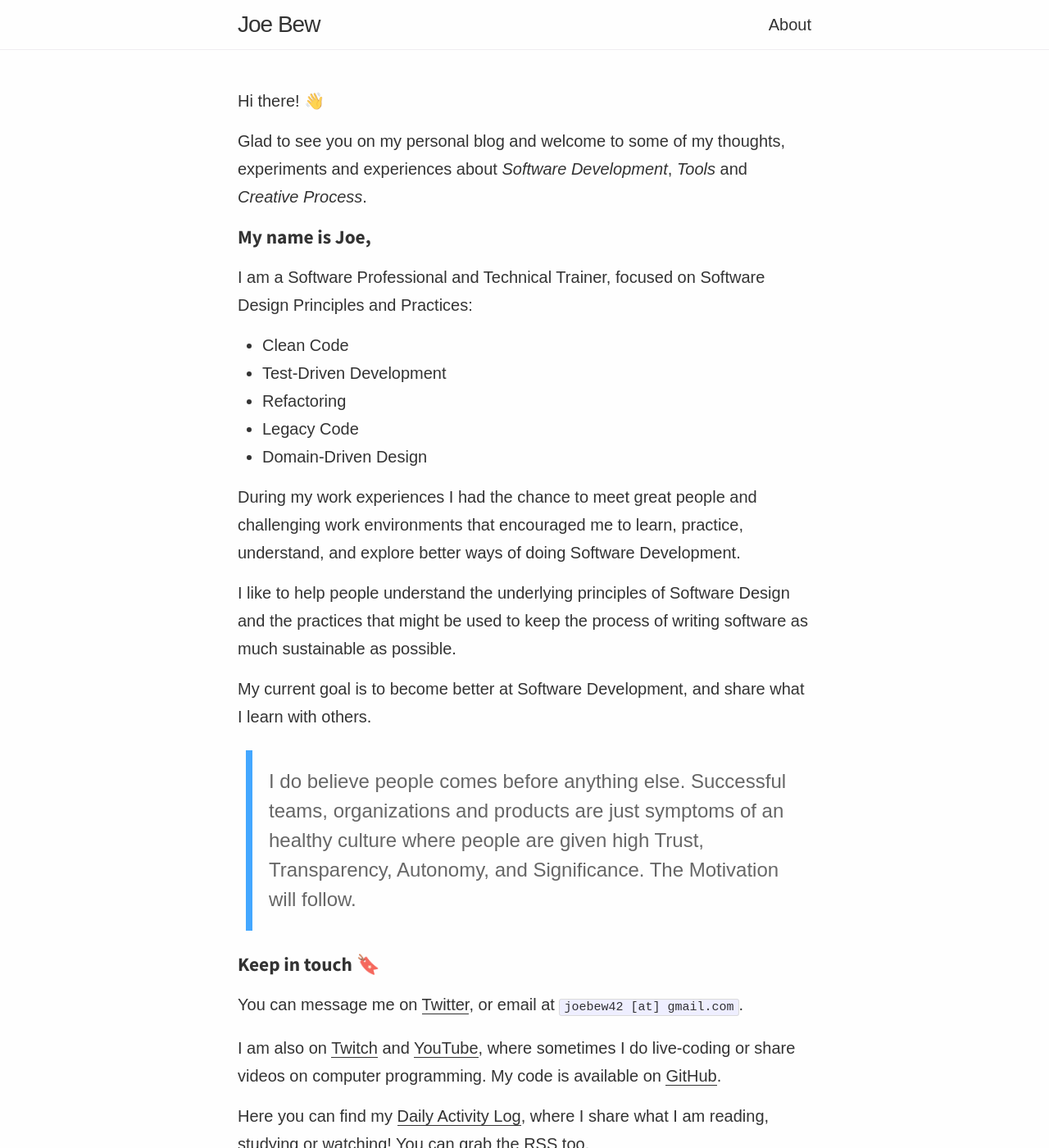
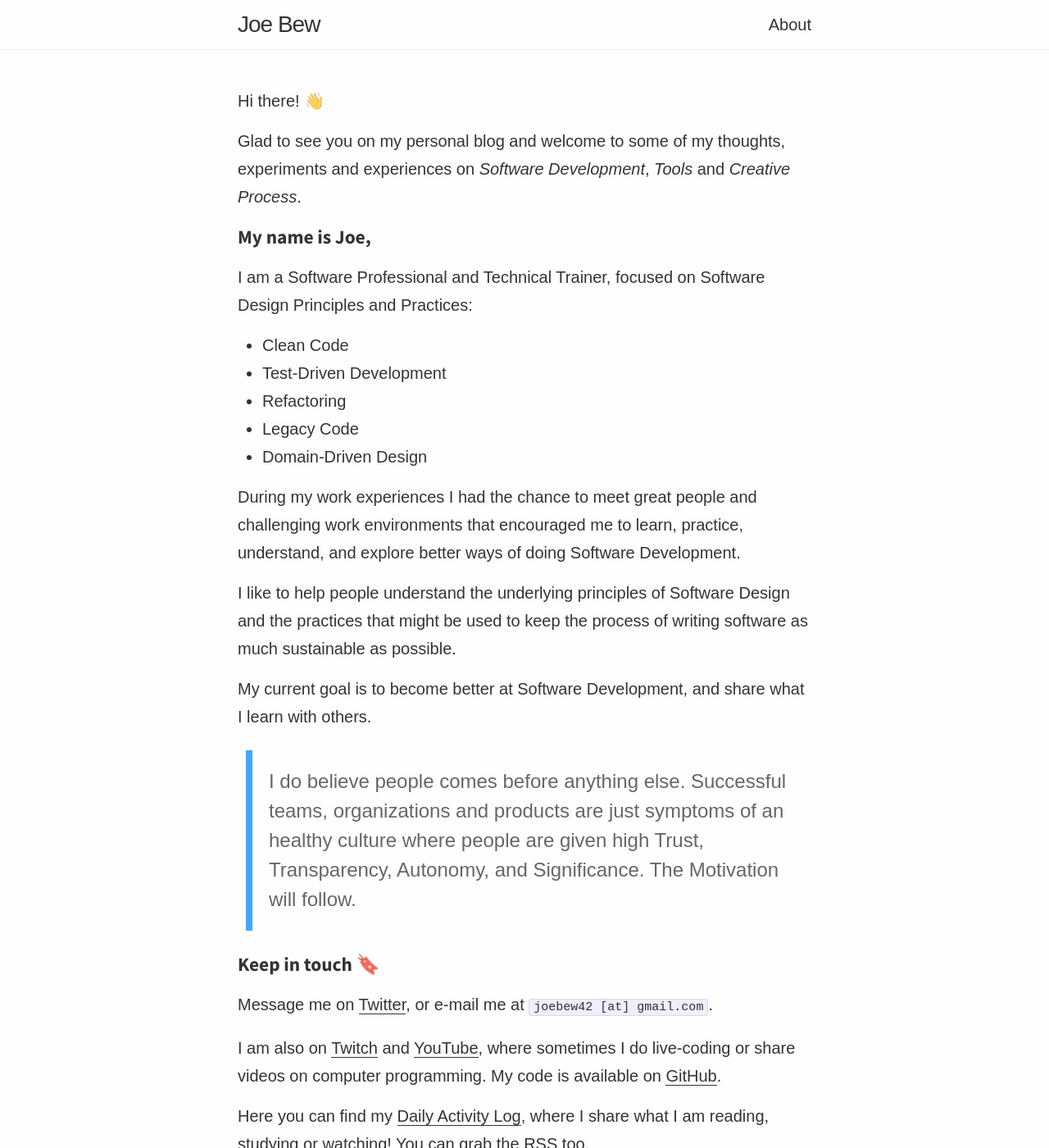
Before and after one commit to joebew42/joebew42.github.io, a Jekyll site: the page built from about.md, in a window 1280 px wide and 1400 px high. Shown: the whole window at 82% size. Built offline with Jekyll 4.4.1, drawn with Linux system fonts in a browser that asks for light colours; emoji names are drawn with the system emoji font; some web fonts are replaced.

Commit message:
refine the about page

```diff
--- a/about.md
+++ b/about.md
@@ -6,7 +6,7 @@ permalink: /about/
 
 Hi there! :wave:
 
-Glad to see you on my personal blog and welcome to some of my thoughts, experiments and experiences about _Software Development_, _Tools_ and _Creative Process_.
+Glad to see you on my personal blog and welcome to some of my thoughts, experiments and experiences on _Software Development_, _Tools_ and _Creative Process_.
 
 ### My name is Joe,
 
@@ -28,7 +28,7 @@ My current goal is to become better at Software Development, and share what I le
 
 ### Keep in touch :bookmark:
 
-You can message me on [Twitter](https://twitter.com/joebew42), or email at `joebew42 [at] gmail.com`.
+Message me on [Twitter](https://twitter.com/joebew42), or e-mail me at `joebew42 [at] gmail.com`.
 
 I am also on [Twitch](https://twitch.tv/joebew42) and [YouTube](https://www.youtube.com/channel/UCEt-X-5yZ86SYTNDbSQgVAQ), where sometimes I do live-coding or share videos on computer programming. My code is available on [GitHub](https://github.com/joebew42).
 
```
